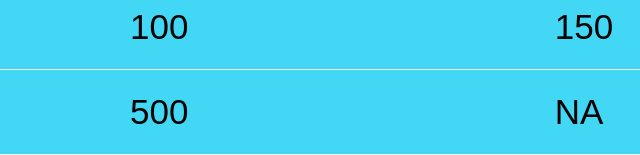
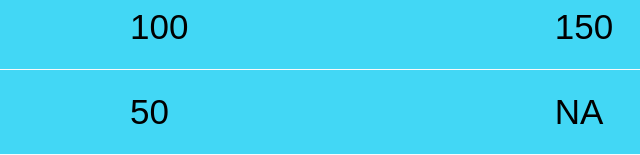
Before and after one commit to somnathbanik25/kalipujabdn, a plain HTML site: page afterlogin.html in a window 1280 px wide. Shown: the part 1042-1197 px from the top of the page, 322-962 px from the left. Drawn offline with Linux system fonts and the light colour scheme.

Commit message:
Changed index

```diff
--- a/afterlogin.html
+++ b/afterlogin.html
@@ -70,7 +70,7 @@
         </tr>
         <tr>
             <td>Ashalata</td>
-            <td>500</td>
+            <td>50</td>
             <td>NA</td>
         </tr>
 
```
